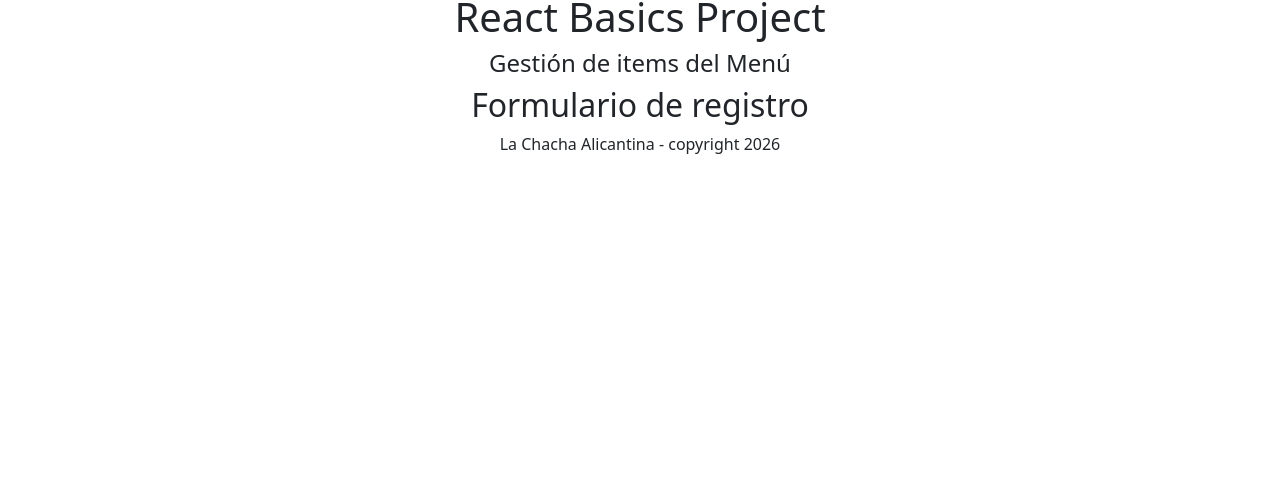
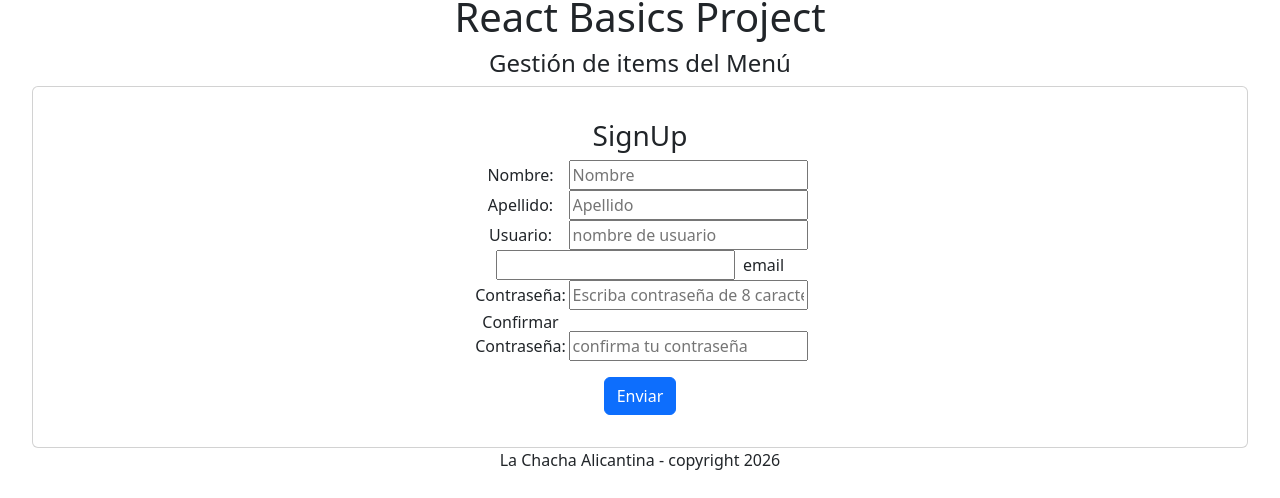
Before and after one commit to MarianDev22/react-basics-graded-project, a React (Vite) app in the folder practica-react-basics/: page /register in a window 1280 px wide. Shown: the part 255-753 px from the top of the page. Built offline with nearby package versions, Linux system fonts and the light colour scheme; no server answers.

Commit message:
feat: sregister new user ok

```diff
--- a/practica-react-basics/src/features/auth/register/register.tsx
+++ b/practica-react-basics/src/features/auth/register/register.tsx
@@ -1,9 +1,201 @@
 import type React from "react";
 
-export const RegisterPage: React.FC =() =>{
-    return(
-        <h2>Formulario de registro</h2>
-    )
-}
+import { Card } from "@core/components/card/card";
+import { useId, useState } from "react";
+import type { RegisterDTO } from "../types/auth";
+import { registerService } from "../services/auth-service";
+
+
+
+
+const newUser: RegisterDTO = {
+    username: "",
+    password: "",
+    confirmPassword:"",
+    email: "",
+    name: "",
+    surname: ""
+
+};
+
+export const RegisterPage: React.FC = () => {
+
+    const [formData, setformData] = useState<RegisterDTO>(newUser);
+    const [error, setError] = useState<string>('');
+    const [isLoading, setIsLoading] = useState(false);
+
+    const usernameId = useId();
+    const passwordId = useId();
+    const confirmPasswordId = useId()
+    const emailId = useId();
+    const nameId = useId();
+    const surnameId = useId();
+
+    const handleSubmit: React.FormEventHandler = async (event) => {
+        event.preventDefault();
+        setError('');
+        if (formData.password !== formData.confirmPassword) {
+            setError('Las contraseñas no coinciden');
+            return;
+        }
+        setIsLoading(true);
+
+        try {
+            await registerService({
+                username: formData.username,
+                password: formData.password,
+                confirmPassword: formData.confirmPassword,
+                email: formData.email,
+                name: formData.name,
+                surname: formData.surname
+            });
+            window.location.href='/products'
+        } catch (error) {
+            setError((error as Error).message);
+            setIsLoading(false)
+        }
+    };
+
+    const handleChange: React.ChangeEventHandler<HTMLInputElement | HTMLSelectElement> = (
+        event
+    ) => {
+        const { value, name } = event.target;
+        setformData({
+            ...formData,
+            [name]: value,
+        });
+    };
+
+    return (
+        <Card title="SignUp">
+            <form onSubmit={handleSubmit}>
+                {error && <div className="alert alert-danger text-danger mb-3">{error}</div>}
+                <div className="group-control">
+                    <label htmlFor={nameId}>
+                        <span
+                            style={{ display: "inline-block", width: "6rem" }}
+                        >
+                            Nombre:
+                        </span>
+                        <input
+                            type="name"
+                            name="name"
+                            id={nameId}
+                            placeholder="Nombre"
+                            aria-label="name"
+                            required
+                            value={formData.name}
+                            onChange={handleChange}
+                        />
+                    </label>
+                </div>
+               <div className="group-control">
+                    <label htmlFor={surnameId}>
+                        <span
+                            style={{ display: "inline-block", width: "6rem" }}
+                        >
+                            Apellido:
+                        </span>
+                        <input
+                            type="surname"
+                            name="surname"
+                            id={surnameId}
+                            placeholder="Apellido"
+                            aria-label="surname"
+                            required
+                            value={formData.surname}
+                            onChange={handleChange}
+                        />
+                    </label>
+                </div>
+                <div className="group-control">
+                    <label htmlFor={usernameId}>
+                        <span
+                            style={{ display: "inline-block", width: "6rem" }}
+                        >
+                            Usuario:
+                        </span>
+                        <input
+                            type="username"
+                            name="username"
+                            id={usernameId}
+                            placeholder="nombre de usuario"
+                            aria-label="username"
+                            required
+                            value={formData.username}
+                            onChange={handleChange}
+                        />
+                    </label>
+                </div>
+                <div>
+                    <label htmlFor={emailId}>
+                        <input
+                            type="text"
+                            name="email"
+                            id={emailId}
+                            aria-label="email"
+                            value={formData.email}
+                            onChange={handleChange}
+                        />
+                        <span style={{ marginLeft: "0.5rem" }}>email</span>
+                    </label>
+                </div>
+                <div className="group-control">
+                    <label htmlFor={passwordId}>
+                        <span
+                            style={{ display: "inline-block", width: "6rem" }}
+                        >
+                            Contraseña:
+                        </span>
+                        <input
+                            type="password"
+                            name="password"
+                            id={passwordId}
+                            placeholder="Escriba contraseña de 8 caracteres"
+                            aria-label="password"
+                            required
+                            minLength={8}
+                            value={formData.password}
+                            onChange={handleChange}
+                        />
+                    </label>
+                </div>
+                <div className="group-control">
+                    <label htmlFor={confirmPasswordId}>
+                        <span
+                            style={{ display: "inline-block", width: "6rem" }}
+                        >
+                            Confirmar Contraseña:
+                        </span>
+                        <input
+                            type="password"
+                            name="confirmPassword"
+                            id={confirmPasswordId}
+                            placeholder="confirma tu contraseña"
+                            aria-label="confirmPassword"
+                            required
+                            minLength={8}
+                            value={formData.confirmPassword}
+                            onChange={handleChange}
+                        />
+                    </label>
+                </div>
+
+                <div className="mt-3">
+                    <button className="btn btn-primary" type="submit" disabled= {isLoading}>
+                       {isLoading ? (
+                            <>
+                                <span className="spinner-border spinner-border-sm me-2"></span>
+                                Enviando...
+                            </>
+                        ) : (
+                            "Enviar"
+                        )}
+                    </button>
+                </div>
+            </form>
+        </Card>
+    );
+};
 
 export default RegisterPage
--- a/practica-react-basics/src/features/auth/services/auth-service.ts
+++ b/practica-react-basics/src/features/auth/services/auth-service.ts
@@ -1,5 +1,5 @@
 import { constants } from "@core/utils/constants";
-import type { LoginDTO } from "../types/auth";
+import type { LoginDTO, RegisterDTO } from "../types/auth";
 
 const authenticateUrl = import.meta.env.VITE_AUTH_URL
 
@@ -24,7 +24,7 @@ export const loginService = async (loginData: LoginDTO) => {
 
 }
 
-export const registerService = async (loginData: LoginDTO) => {
+export const registerService = async (loginData: RegisterDTO) => {
     const response = await fetch(authenticateUrl + "/register", {
         method: "POST",
         body:JSON.stringify(loginData),
--- a/practica-react-basics/src/features/auth/types/auth.ts
+++ b/practica-react-basics/src/features/auth/types/auth.ts
@@ -1,7 +1,10 @@
 export type RegisterDTO = {
   username: string;
   password: string;
-  //email: string;
+  confirmPassword: string,
+  email: string;
+  name: string;
+  surname: string
 };
 
 export type LoginDTO = {
--- a/practica-react-basics/src/features/home/home-page.tsx
+++ b/practica-react-basics/src/features/home/home-page.tsx
@@ -5,8 +5,8 @@ import { Link } from "react-router"
 export const HomePage: React.FC = () => {
     return(
         <Card>
-            <Link to="/login" className="btn btn-primary">Entrar</Link>
-            <Link to="/register" className="btn btn-outline-secondary">Crear cuenta</Link>
+            <Link to="/login" className="btn btn-primary">Inicie sesión</Link>
+            <Link to="/register" className="btn btn-outline-secondary">Crear un usuario</Link>
         </Card>
     )
 }
--- a/practica-react-basics/src/features/menu-items/components/menu-item-form/MenuItemForm.tsx
+++ b/practica-react-basics/src/features/menu-items/components/menu-item-form/MenuItemForm.tsx
@@ -42,15 +42,34 @@ export const MenuItemForm: React.FC<Props>= ({item, onClose}) =>{
 
     }
 
-    const handleChange = (event: React.ChangeEvent<HTMLInputElement | HTMLTextAreaElement>):void => {
-        const {name, value, type} = event.target;
-        const finalValue = type === 'checkbox'
-        ? (event.target as HTMLInputElement).checked: type === 'number'? Number(value):value
-        setMenuItem({
-            ...menuItem,
-            [name]: finalValue,
-        })
+    // const handleChange = (event: React.ChangeEvent<HTMLInputElement | HTMLTextAreaElement>):void => {
+    //     const {name, value, type} = event.target;
+    //     const finalValue = type === 'checkbox'
+    //     ? (event.target as HTMLInputElement).checked: type === 'number'? Number(value):value
+    //     setMenuItem({
+    //         ...menuItem,
+    //         [name]: finalValue,
+    //     })
+    // }
+
+    const handleChange = (event: React.ChangeEvent<HTMLInputElement | HTMLTextAreaElement>): void => {
+    const { name, value, type } = event.target;
+
+    let finalValue: any;
+
+    if (type === 'checkbox') {
+        finalValue = (event.target as HTMLInputElement).checked;
+    } else if (type === 'number') {
+        finalValue = value === '' ? '' : Number(value);
+    } else {
+        finalValue = value;
     }
+
+    setMenuItem({
+        ...menuItem,
+        [name]: finalValue,
+    });
+};
 
     const handleCancel = (): void => {
         onClose(null);
```
Also changed, not shown: 1 other file (tests, documents, lock files or other folders).
